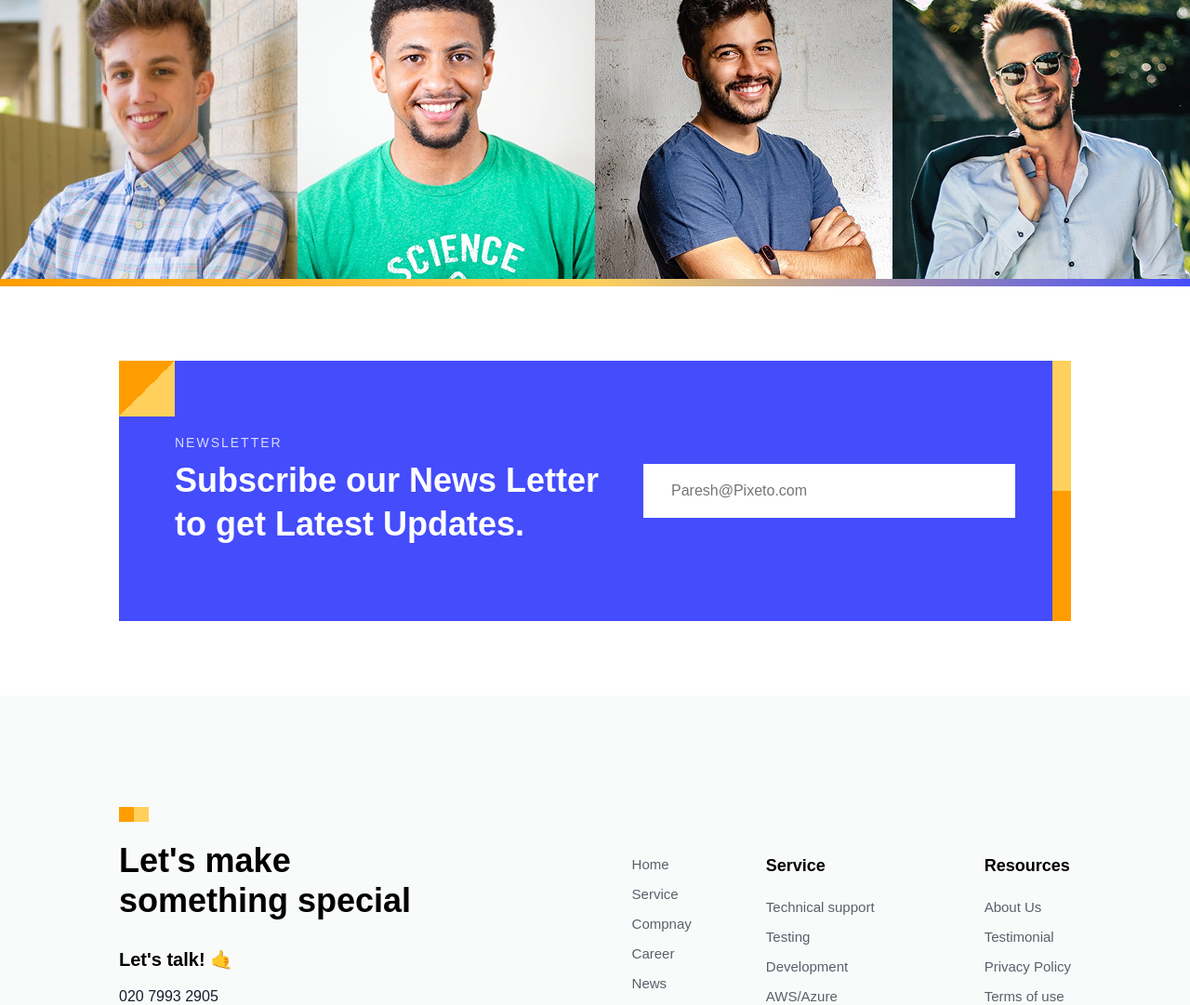
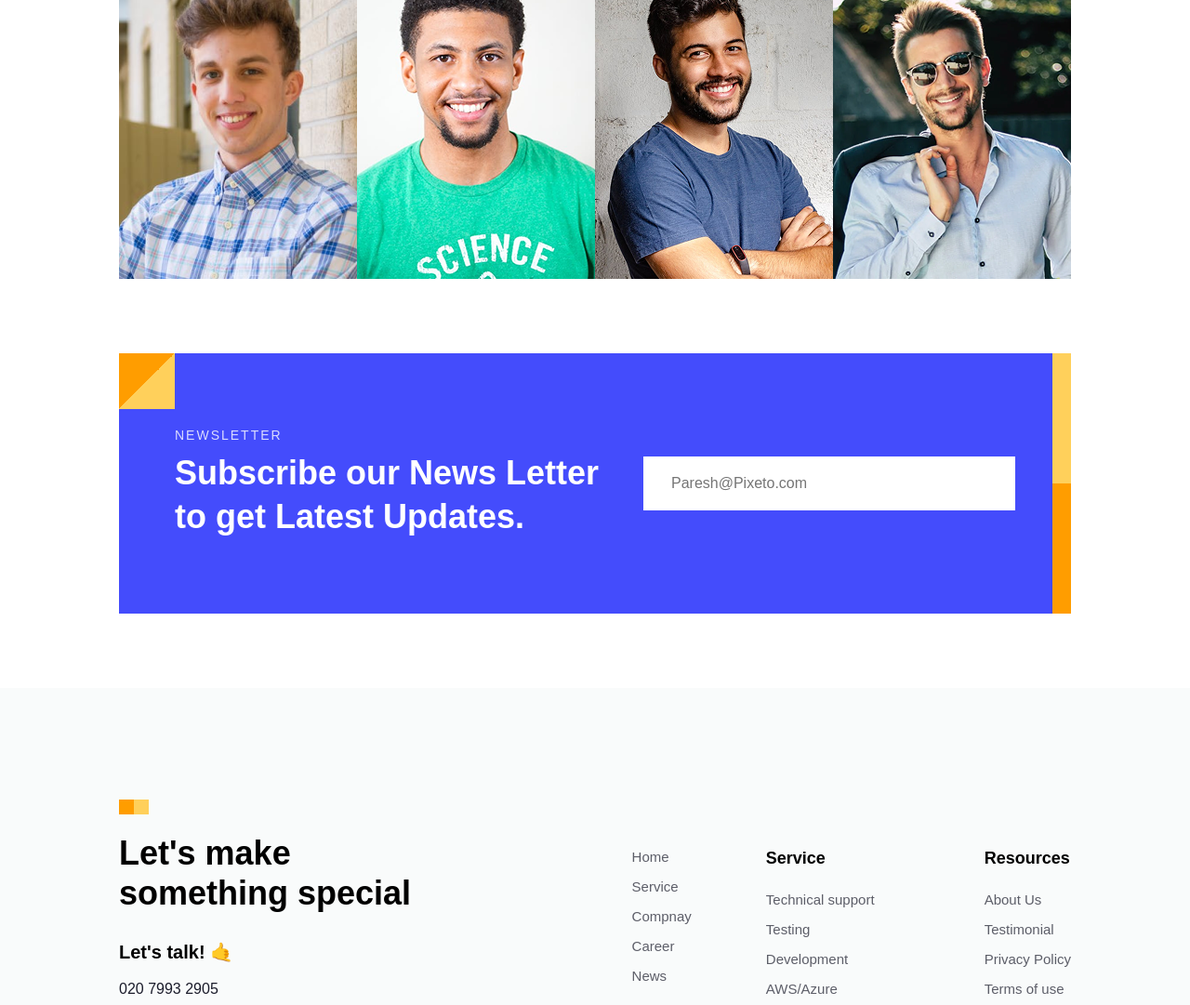
Before and after one commit to elbek1307/git-multipage-loyiha, a React (Vite) app: page /company in a window 1280 px wide. Shown: the part 3755-4836 px from the top of the page at 93% size. Built offline with nearby package versions, Linux system fonts and the light colour scheme.

Commit message:
xatoliklar tuzatildi

```diff
--- a/src/Components/CompanyTeamwork/CompanyTeamwork.css
+++ b/src/Components/CompanyTeamwork/CompanyTeamwork.css
@@ -4,7 +4,7 @@
   background-color: #ffffff;
 }
 
-/* Matn qismi */
+/* Matn qismi - Toza va width bilan cheklangan */
 .com_team_content {
   width: 60%;
   margin-bottom: 50px;
@@ -36,7 +36,7 @@
   line-height: 1.6;
 }
 
-/* Jamoa rasmlari paneli (Container ichida turishi kerak) */
+
 .com_team_grid {
   display: grid;
   grid-template-columns: repeat(4, 1fr);
@@ -53,18 +53,18 @@
 .com_team_img {
   width: 100%;
   height: 100%;
-  object-fit: cover; /* Rasm qutiga moslashadi, cho'zilib ketmaydi */
-  display: block; /* Rasm tagidagi bo'sh joyni yo'qotadi */
+  object-fit: cover;
+  display: block;
 }
 
-/* Hover qutisi */
+/* Hover overlay */
 .com_team_overlay {
   position: absolute;
   top: 0;
   left: 0;
   width: 100%;
   height: 100%;
-  background-color: rgba(35, 37, 54, 0.85); /* Shaffof qora rang */
+  background-color: rgba(35, 37, 54, 0.85);
   display: flex;
   flex-direction: column;
   justify-content: flex-end;
@@ -72,6 +72,7 @@
   opacity: 0;
   transition: opacity 0.4s ease;
 }
+
 
 .com_team_member:hover .com_team_overlay {
   opacity: 1;
@@ -91,7 +92,7 @@
   margin-bottom: 20px;
 }
 
-/* Ijtimoiy tarmoqlar */
+
 .com_team_socials {
   display: flex;
   gap: 15px;
@@ -103,11 +104,12 @@
   transition: color 0.3s ease;
 }
 
+
 .com_team_socials a:hover {
   color: var(--main-color);
 }
 
-/* Eng pastdagi rangli chiziq */
+/* Rasmlar tegidan o'tadigan rangli dekorativ chiziq */
 .com_team_bottom_line {
   width: 100%;
   height: 8px;
--- a/src/Components/CompanyTeamwork/CompanyTeamwork.jsx
+++ b/src/Components/CompanyTeamwork/CompanyTeamwork.jsx
@@ -1,7 +1,6 @@
 import React from 'react'
 import "./CompanyTeamwork.css"
 import { FaTwitter, FaFacebookF, FaLinkedinIn } from "react-icons/fa"
-
 
 import team1 from "./team 1.png"
 import team2 from "./team 2.png"
@@ -16,6 +15,7 @@ export const CompanyTeamwork = () => {
   return (
     <>
     <section className="com_team">
+
       <div className="container">
 
         <div className="com_team_content">
@@ -26,12 +26,9 @@ export const CompanyTeamwork = () => {
           </p>
         </div>
 
-      </div>
-
 
         <div className="com_team_grid">
 
-        {/* 1-Xodim */}
           <div className="com_team_member">
             <img src={team1} alt="Team member" className="com_team_img" />
             <div className="com_team_overlay">
@@ -45,7 +42,6 @@ export const CompanyTeamwork = () => {
             </div>
           </div>
 
-        {/* 2-Xodim */}
           <div className="com_team_member">
             <img src={team2} alt="Team member" className="com_team_img" />
             <div className="com_team_overlay">
@@ -59,7 +55,6 @@ export const CompanyTeamwork = () => {
             </div>
           </div>
 
-        {/* 3-Xodim */}
           <div className="com_team_member">
             <img src={team3} alt="Team member" className="com_team_img" />
             <div className="com_team_overlay">
@@ -73,7 +68,6 @@ export const CompanyTeamwork = () => {
             </div>
           </div>
 
-        {/* 4-Xodim */}
           <div className="com_team_member">
             <img src={team4} alt="Team member" className="com_team_img" />
             <div className="com_team_overlay">
@@ -87,7 +81,6 @@ export const CompanyTeamwork = () => {
             </div>
           </div>
 
-        {/* 5-Xodim */}
           <div className="com_team_member">
             <img src={team5} alt="Team member" className="com_team_img" />
             <div className="com_team_overlay">
@@ -101,7 +94,6 @@ export const CompanyTeamwork = () => {
             </div>
           </div>
 
-        {/* 6-Xodim */}
           <div className="com_team_member">
             <img src={team6} alt="Team member" className="com_team_img" />
             <div className="com_team_overlay">
@@ -115,7 +107,6 @@ export const CompanyTeamwork = () => {
             </div>
           </div>
 
-        {/* 7-Xodim */}
           <div className="com_team_member">
             <img src={team7} alt="Team member" className="com_team_img" />
             <div className="com_team_overlay">
@@ -129,7 +120,6 @@ export const CompanyTeamwork = () => {
             </div>
           </div>
 
-        {/* 8-Xodim */}
           <div className="com_team_member">
             <img src={team8} alt="Team member" className="com_team_img" />
             <div className="com_team_overlay">
@@ -146,7 +136,10 @@ export const CompanyTeamwork = () => {
         </div>
 
 
-      <div className="com_team_bottom_line"></div>
+      </div>
+
+
+
     </section>
     </>
   )
```
Lines whose indentation alone changed are shown as unchanged.
